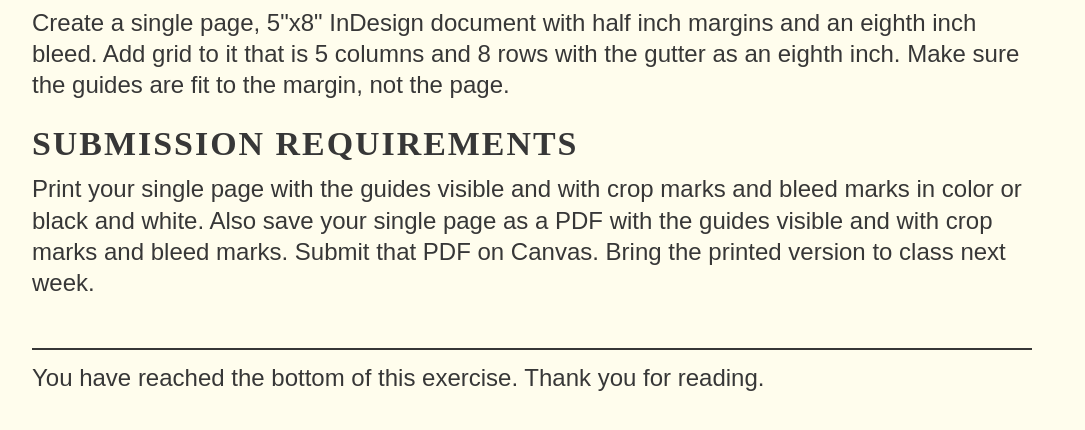
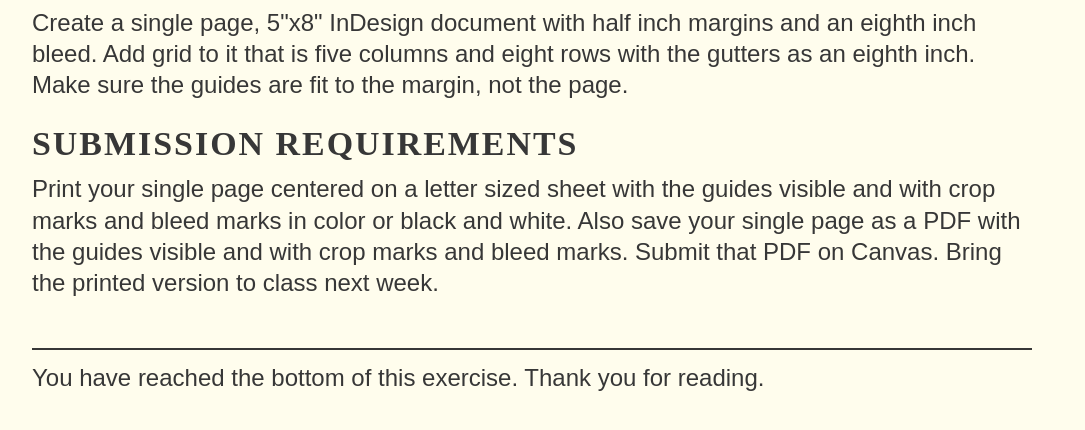
Before and after one commit to gmu-gd/publication26-spring, a plain HTML site: page exercises/e1/index.html in a window 1280 px wide. Shown: the part 664-1094 px from the top of the page, without its empty margins (108-1193 px from the left). Drawn offline with nearby package versions, Linux system fonts and the light colour scheme; a web font is replaced by a local one.

Commit message:
update e1

```diff
--- a/exercises/e1/index.html
+++ b/exercises/e1/index.html
@@ -29,9 +29,9 @@
     <section id="exercise">
       <h2>Exercise 1: Setting It Up</h2>
       <h3>Details</h3>
-      <p>Create a single page, 5"x8" InDesign document with half inch margins and an eighth inch bleed. Add grid to it that is 5 columns and 8 rows with the gutter as an eighth inch. Make sure the guides are fit to the margin, not the page.</p>
+      <p>Create a single page, 5"x8" InDesign document with half inch margins and an eighth inch bleed. Add grid to it that is five columns and eight rows with the gutters as an eighth inch. Make sure the guides are fit to the margin, not the page.</p>
       <h3>Submission Requirements</h3>
-      <p>Print your single page with the guides visible and with crop marks and bleed marks in color or black and white. Also save your single page as a PDF with the guides visible and with crop marks and bleed marks. Submit that PDF on Canvas. Bring the printed version to class next week.</p>
+      <p>Print your single page centered on a letter sized sheet with the guides visible and with crop marks and bleed marks in color or black and white. Also save your single page as a PDF with the guides visible and with crop marks and bleed marks. Submit that PDF on Canvas. Bring the printed version to class next week.</p>
     </section>
     <footer>
       <hr>
```
Also changed, not shown: 1 other file.
